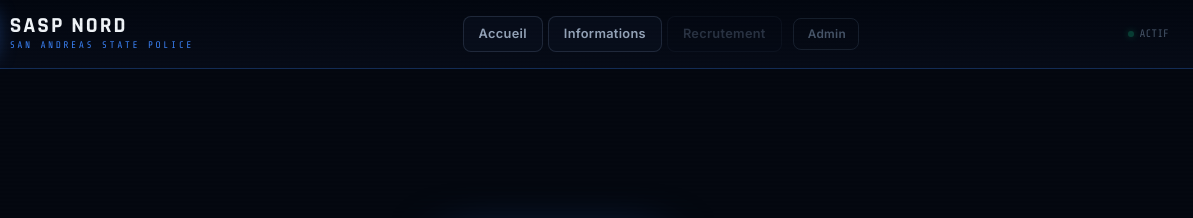
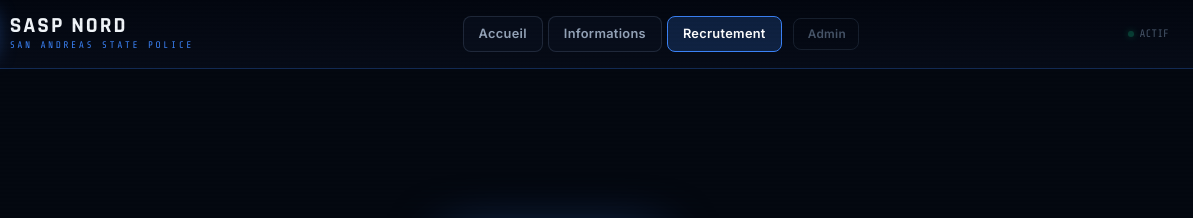
Before and after one commit to louiis-hub/sasp-nord, a plain HTML site: page recrutement.html in a window 1280 px wide. Shown: the top 218 px of the page, 87-1280 px from the left. Drawn offline with nearby package versions, Linux system fonts and the light colour scheme.

Commit message:
Nav active state highlighted blue + wider recrutement page

```diff
--- a/recrutement.html
+++ b/recrutement.html
@@ -75,7 +75,7 @@ if (!_hasToken && location.hostname !== 'sasp-nord-discord-bot.louisleurin.worke
 })();
 </script>
 
-<main class="main-wrap">
+<main class="wide-wrap" style="max-width:1600px">
 
   <!-- ══ LANDING DISCORD (sans token) ══════════════════════════ -->
   <div id="discordLanding" style="display:none;min-height:calc(100vh - 80px);flex-direction:column;align-items:center;justify-content:center;text-align:center;gap:24px;padding:60px 20px">
--- a/style.css
+++ b/style.css
@@ -73,11 +73,11 @@ h1{font-size:2rem} h2{font-size:1.5rem} h3{font-size:1.1rem}
   background:rgba(30,58,138,.18);
 }
 
-/* ─ Page courante : grisé, non cliquable ─ */
+/* ─ Page courante : surbrillance bleue ─ */
 .nav-link.active{
   cursor:default;pointer-events:none;
-  color:var(--t3);border-color:rgba(51,65,85,.3);
-  background:rgba(7,12,24,.4);opacity:.55;
+  color:#fff;border-color:var(--blue);
+  background:rgba(59,130,246,.2);
 }
 
 /* ─ Bouton Admin ─ séparé visuellement ─ */
```
